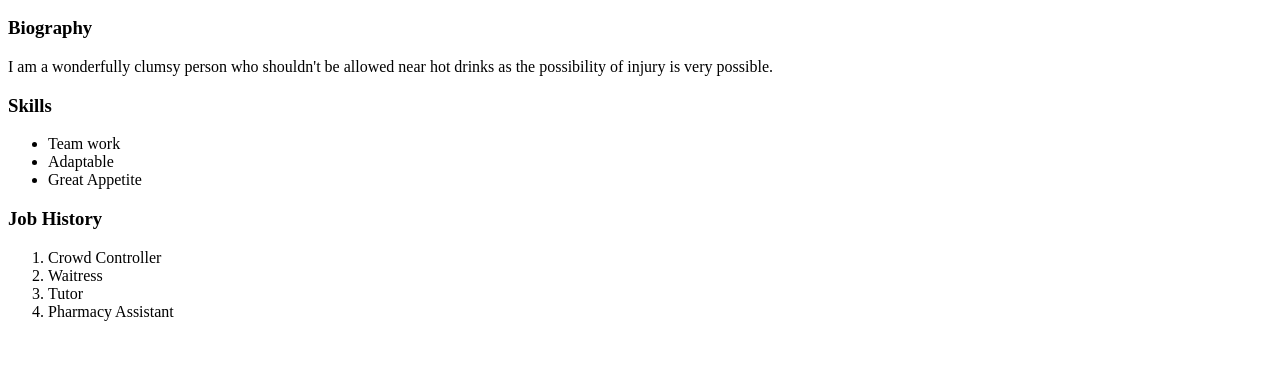
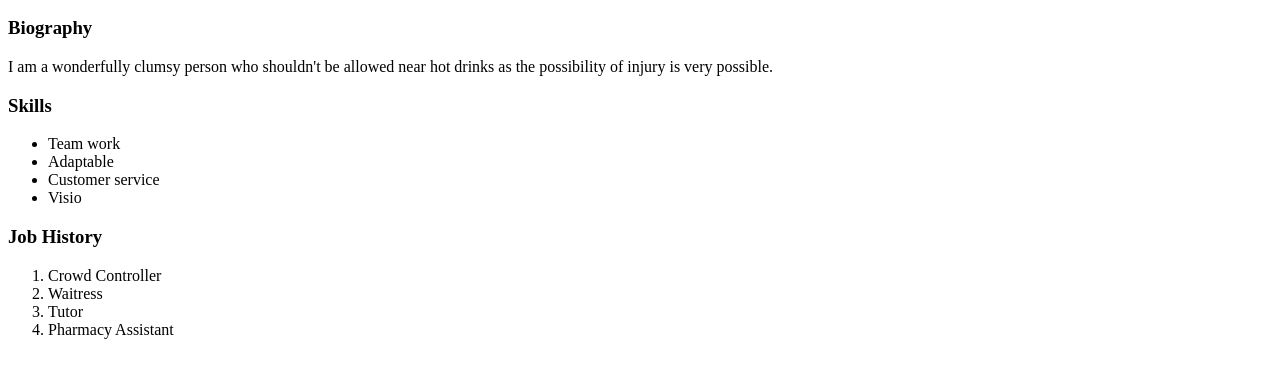
Before and after one commit to trs34/Portfolio, a plain HTML site: page index.html in a window 1280 px wide. Shown: the part 399-774 px from the top of the page. Drawn offline with Linux system fonts and the light colour scheme.

Commit message:
Changed the number of skills

```diff
--- a/index.html
+++ b/index.html
@@ -28,7 +28,8 @@
 	  <ul>
 	  	<li>Team work</li>
 	  	<li>Adaptable</li>
-	  	<li>Great Appetite</li>
+	  	<li>Customer service</li>
+	  	<li>Visio</li>
 	  </ul>
 
 	  <h3>Job History</h3>
```
